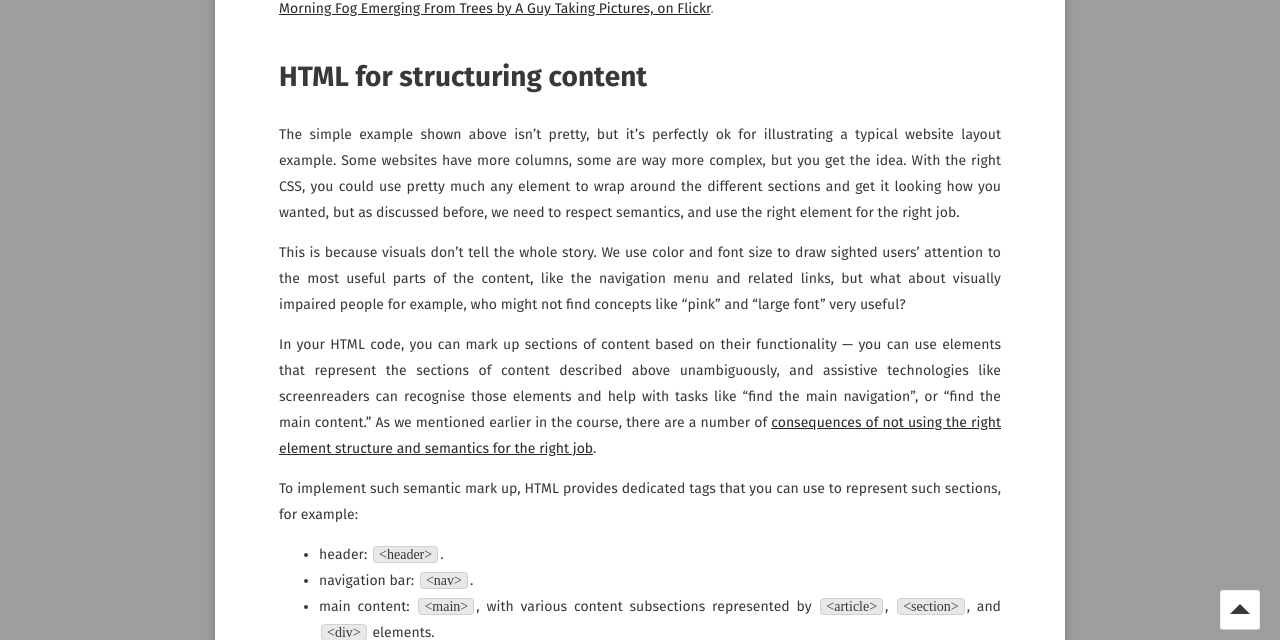
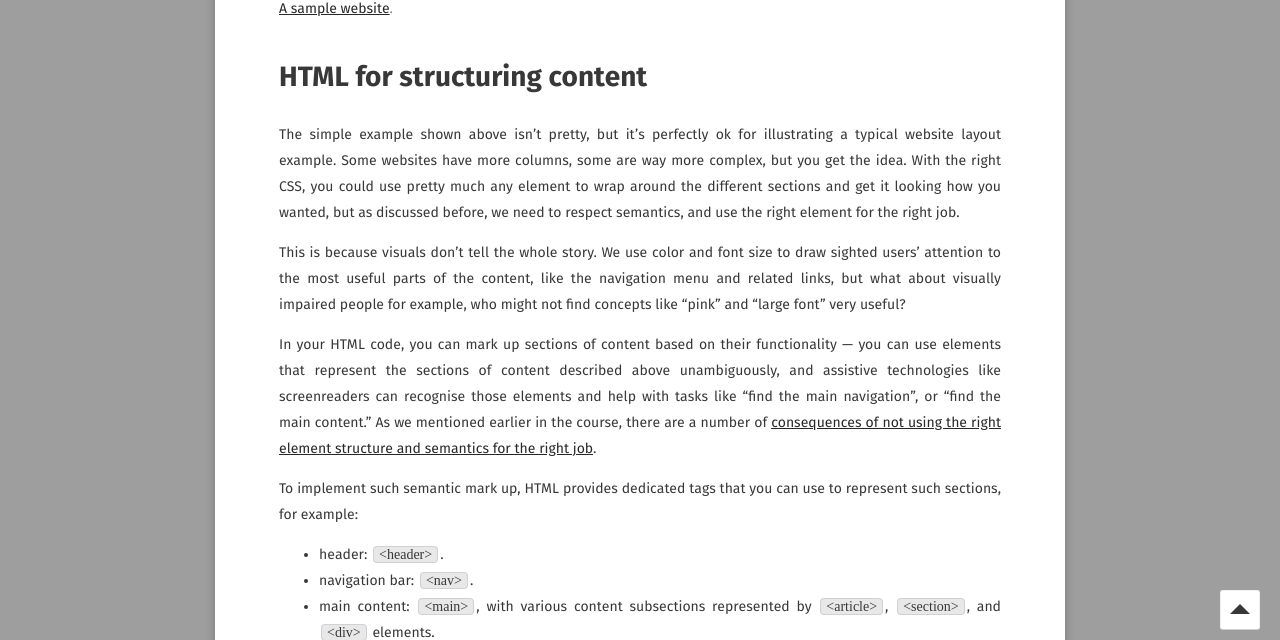
Before and after one commit to trikyas/website, a Jekyll site: the page built from _posts/2018-01-01-basic-html-css.md, in a window 1280 px wide and 900 px high, scrolled down 1754 px, cut to the strip 260-900 px from the top of the window. Built offline with Jekyll 4.4.1, drawn with Linux system fonts in a browser that asks for light colours; some web fonts are replaced.

Commit message:
cleaning up the rainbow

```diff
--- a/_posts/2018-01-01-basic-html-css.md
+++ b/_posts/2018-01-01-basic-html-css.md
@@ -33,7 +33,7 @@ A strip across the bottom of the page that generally contains fine print, copyri
 <figure>
 	<a href="https://mdn.mozillademos.org/files/12417/sample-website.png"><img src="https://mdn.mozillademos.org/files/12417/sample-website.png"></a>
 	<figcaption>
-    <a href="https://mdn.mozillademos.org/files/12417/sample-website.png" title="Morning Fog Emerging From Trees by A Guy Taking Pictures, on Flickr">Morning Fog Emerging From Trees by A Guy Taking Pictures, on Flickr</a>.
+    <a href="https://mdn.mozillademos.org/files/12417/sample-website.png" title="A sample website">A sample website</a>.
   </figcaption>
 </figure>
 
```
